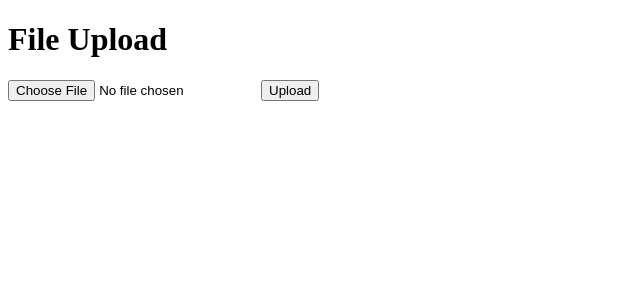
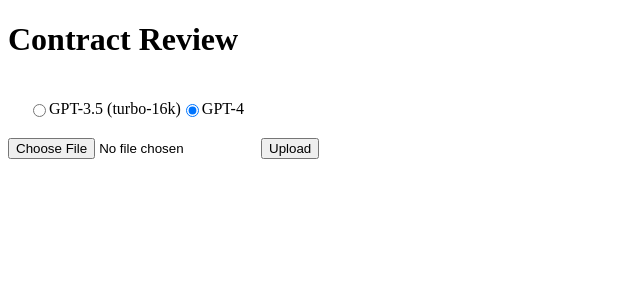
Before and after one commit to legallybrown/legal-reader, a Next.js app: page / in a window 1280 px wide. Shown: the top 300 px of the page, without its empty margins (0-640 px from the left). Built offline with nearby package versions, Linux system fonts and the light colour scheme.

Commit message:
add toggle for model gpt 3.5 turbo vs gpt 4

```diff
--- a/pages/api/summarize.js
+++ b/pages/api/summarize.js
@@ -14,9 +14,11 @@ export default async (req, res) => {
       apiKey: process.env.OPENAI_API_KEY
     });
 
+    const modelName = req.body.selectedModel || 'gpt-3.5-turbo-16k'; // Use the selected model or a default one
+
     const gptResponse = await openai.chat.completions.create({
         messages: [{ role: 'user', content: `You're an expert commercial lawyer. Summarize the following text and explain what the purpose of the document is, the key legal provisions in it, and anything you consider to be unusual. Use headings to structure your response. Here is the text:\n\n${text}` }],
-        model: 'gpt-3.5-turbo-16k',
+        model: modelName,
       });
     console.log('gpt response is', gptResponse.choices[0].message);
     if (Array.isArray(gptResponse.choices) && gptResponse.choices[0] && gptResponse.choices[0].message && typeof gptResponse.choices[0].message.content === 'string') {
--- a/pages/index.js
+++ b/pages/index.js
@@ -5,19 +5,23 @@ import useSummary from '/src/hooks/useSummary'; // Adjust import path as needed
 function Home() {
   const [originalText, setOriginalText] = useState('');
   const [showSummary, setShowSummary] = useState(false);
+  const [selectedModel, setSelectedModel] = useState('gpt-4'); // Default to GPT-4
 
   // Call your useSummary hook with the original text
-  const summary = useSummary(originalText);
+  const summary = useSummary(originalText, selectedModel);
 
   const handleTextExtracted = (extractedText) => {
-    console.log('Extracted Text:', extractedText);
     setOriginalText(extractedText);
     setShowSummary(true);
   };
 
   return (
     <div>
-      <h1>File Upload</h1>
+      <h1>Contract Review</h1>
+      <div style={{ display: 'flex', padding: '20px' }} onChange={(e) => setSelectedModel(e.target.value)}>
+        <input type="radio" value="gpt-3.5-turbo-16k" name="model" checked={selectedModel === 'gpt-3.5-turbo-16k'} /> GPT-3.5 (turbo-16k)
+        <input type="radio" value="gpt-4" name="model" checked={selectedModel === 'gpt-4'} /> GPT-4
+      </div>
       <FileUpload onTextExtracted={handleTextExtracted} />
       {showSummary && (
         <div style={{ display: 'flex', justifyContent: 'space-between' }}>
```
